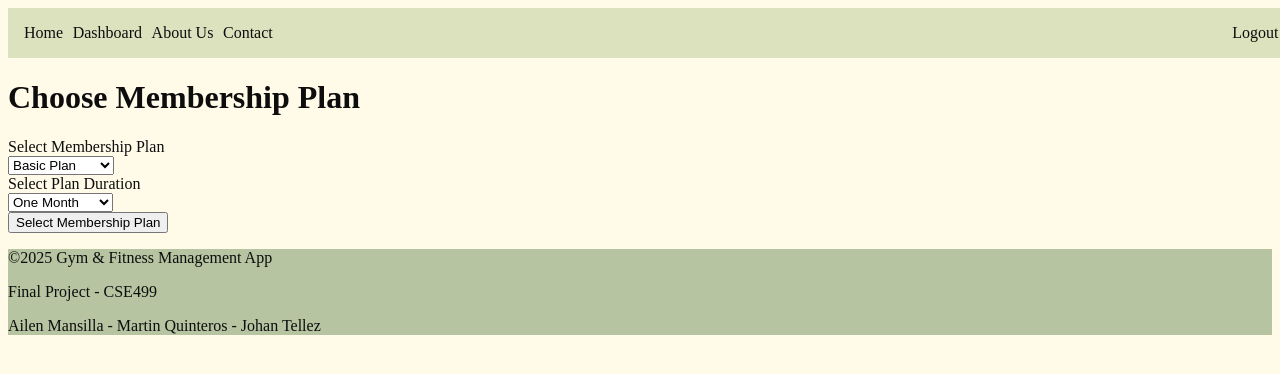
After one commit to Tincho228/gym-management-django, a Django app: page /add-membership/ in a window 1280 px wide. The commit adds this page. Shown: the top 374 px of the page. Run offline with Django 4.2, Linux system fonts and the light colour scheme; the visitor is signed in with stand-in values (Sample User, id 1).

Commit message:
Add page to choose membership and related logic

```diff
--- a/website/main/forms.py
+++ b/website/main/forms.py
@@ -1,6 +1,7 @@
 from django import forms
 from django.contrib.auth.forms import UserCreationForm
 from django.contrib.auth.models import User
+from .models import Membership
 
 class CustomUserCreationForm(UserCreationForm):
     class Meta:
@@ -18,3 +19,17 @@ class CustomUserCreationForm(UserCreationForm):
         self.fields['password2'].widget.attrs.update({
             'placeholder': 'Confirm your password'
         })
+class NewMembershipForm(forms.Form):
+    duration_options = (
+            ("30", "One Month"),
+            ("90", "Three Months"),
+            ("365", "One year"))
+
+    plan_type = forms.ChoiceField(
+        choices= Membership.PLAN_CHOICES,
+        label="Select Membership Plan"
+    )
+    duration_days = forms.ChoiceField(
+        choices = duration_options,
+        label="Select Plan Duration"
+        )
--- a/website/main/static/main/css/styles.css
+++ b/website/main/static/main/css/styles.css
@@ -39,6 +39,13 @@ footer{
 }
 #login{
     background-color: #93C0A4;
+}
+
+#forecast-container{
+    max-width: 100%;
+    display: flex;
+    align-items: center;
+    padding: 0.7rem;
 }
 
 .forecast-card {
--- /dev/null
+++ b/website/main/templates/main/add-membership.html
@@ -0,0 +1,26 @@
+{% extends 'main/base.html' %}
+{% block title %}Choose Membership Plan{% endblock %}
+
+{% block content %}
+
+<div>
+<h1>Choose Membership Plan</h1>
+
+<form method="POST">
+    {% csrf_token %}
+    <div>
+    <label>{{ form.plan_type.label }}</label><br>
+    {{ form.plan_type }}
+    {{ form.plan_type.errors }}
+    </div>
+    <div>
+    <label>{{ form.duration_days.label }}</label><br>
+    {{ form.duration_days }}
+    {{ form.duration_days.errors }}
+    </div>
+    {{ form.non_field_errors }}
+
+    <button type="submit">Select Membership Plan</button>
+</form>
+</div>
+{% endblock %}
--- a/website/main/urls.py
+++ b/website/main/urls.py
@@ -10,4 +10,6 @@ urlpatterns = [
     path('login/', views.login_view, name='login'),
     path('register/', views.register_view, name="register"),
     path('logout/', views.logout_view, name='logout'),
+    path('add-membership/', views.add_membership_view, name='add-membership'),
+    # path('add-routine/', views.add-routine_view, name='add-routine')
 ]
--- a/website/main/views.py
+++ b/website/main/views.py
@@ -6,7 +6,7 @@ from django.contrib.auth.decorators import login_required
 import requests
 from datetime import datetime
 from website import settings
-from .forms import CustomUserCreationForm
+from .forms import CustomUserCreationForm, NewMembershipForm
 from .models import Instructor, Membership, Routine, Exercise, UserProfile
 
 
@@ -160,7 +160,7 @@ def register_view(request):
         if form.is_valid():
             user = form.save()
             login(request, user)
-            return redirect('dashboard')
+            return redirect('add-membership')
         else:
             messages.error(request, "Please fix the errors below.")
     else:
@@ -168,6 +168,25 @@ def register_view(request):
 
     return render(request, "main/register.html", {"form": form})
 
+def add_membership_view(request):
+    if request.user.is_authenticated:
+        if hasattr(request.user, "membership"):
+            return redirect("dashboard")
+        if request.method == "POST":
+            form = NewMembershipForm(request.POST)
+            if form.is_valid():
+                plan = form.cleaned_data["plan_type"]
+                duration = form.cleaned_data["duration_days"]
+                Membership.objects.create(
+                    user = request.user,
+                    plan_type = plan,
+                    duration_days = duration
+                )
+                return redirect('dashboard')
+        else:
+            form = NewMembershipForm()
+    return render(request, 'main/add-membership.html', {"form": form})
+
 def logout_view(request):
     logout(request)
     return redirect('home')
```
Also changed, not shown: website/main/templates/main/home.html (+10 -1 lines), website/main/templates/main/register.html (+6 -6 lines), website/main/templates/main/add-routine.html (added).
